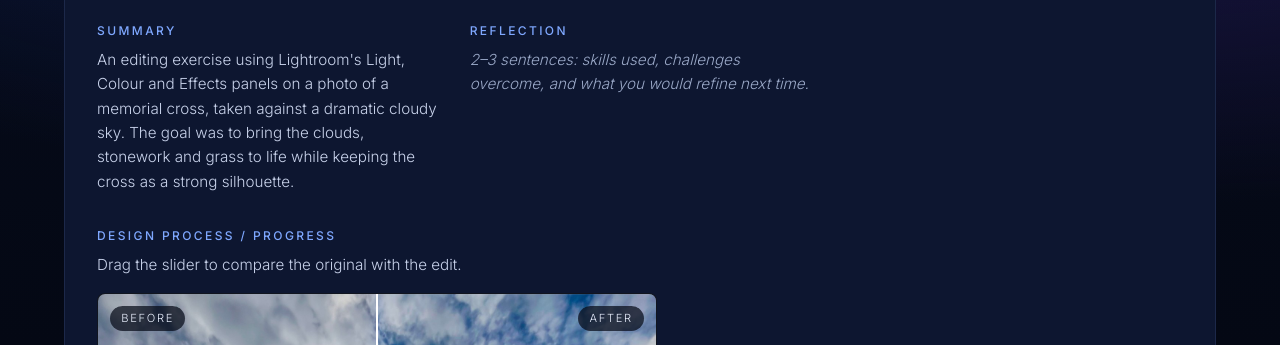
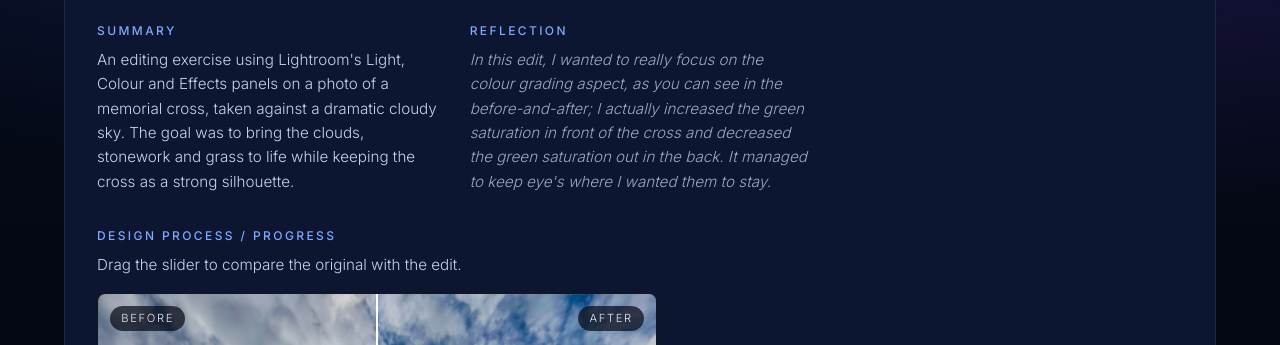
Before and after one commit to ExoPJ/astrophotographyportfolio, a plain HTML site: page photography.html in a window 1280 px wide. Shown: the part 455-800 px from the top of the page. Drawn offline with nearby package versions, Linux system fonts and the light colour scheme.

Commit message:
Revise reflection on editing techniques used
Updated reflection section with detailed editing insights.

```diff
--- a/photography.html
+++ b/photography.html
@@ -38,7 +38,7 @@
           <p>An editing exercise using Lightroom's Light, Colour and Effects panels on a photo of a memorial cross, taken against a dramatic cloudy sky. The goal was to bring the clouds, stonework and grass to life while keeping the cross as a strong silhouette.</p>
         </section>
         <section class="ms-part"><h3>Reflection</h3>
-          <p class="todo">2&ndash;3 sentences: skills used, challenges overcome, and what you would refine next time.</p>
+          <p class="todo">In this edit, I wanted to really focus on the colour grading aspect, as you can see in the before-and-after; I actually increased the green saturation in front of the cross and decreased the green saturation out in the back. It managed to keep eye's where I wanted them to stay. </p>
         </section>
         <section class="ms-part wide"><h3>Design process / progress</h3>
           <p>Drag the slider to compare the original with the edit.</p>
```
